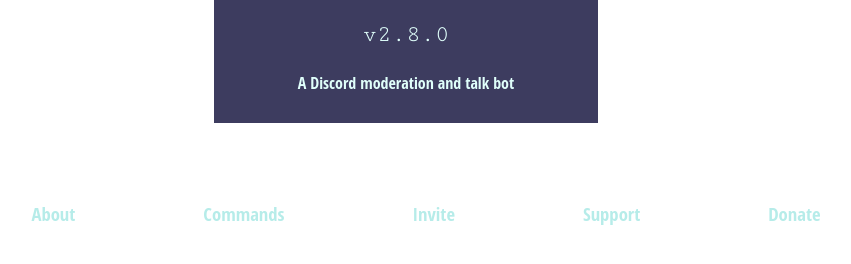
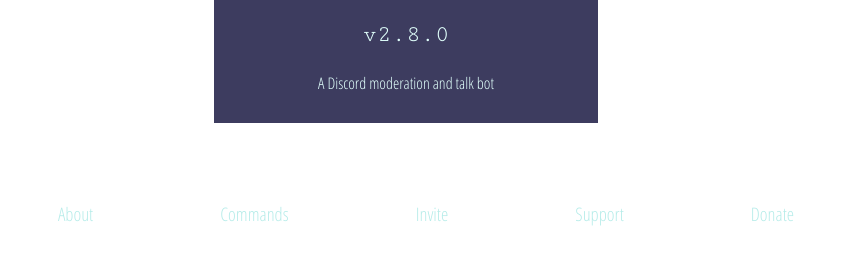
Before and after one commit to NyonX/cryomage, a website: page index.html in a window 1280 px wide. Shown: the part 370-634 px from the top of the page, without its empty margins (234-1085 px from the left). Drawn offline with Linux system fonts and the light colour scheme.

Commit message:
Update index.html

```diff
--- a/index.html
+++ b/index.html
@@ -15,7 +15,7 @@
 
   <!-- Stylesheet -->
   <link rel="stylesheet" type="text/css" href="css/main.css"/>
-  <link rel="stylesheet" href="https://fonts.googleapis.com/css?family=Cutive+Mono"/>
+  <link rel="stylesheet"href="https://fonts.googleapis.com/css?family=Cutive+Mono|Open+Sans+Condensed:300"/>
 
   <!-- Javascript -->
 </head>
```
